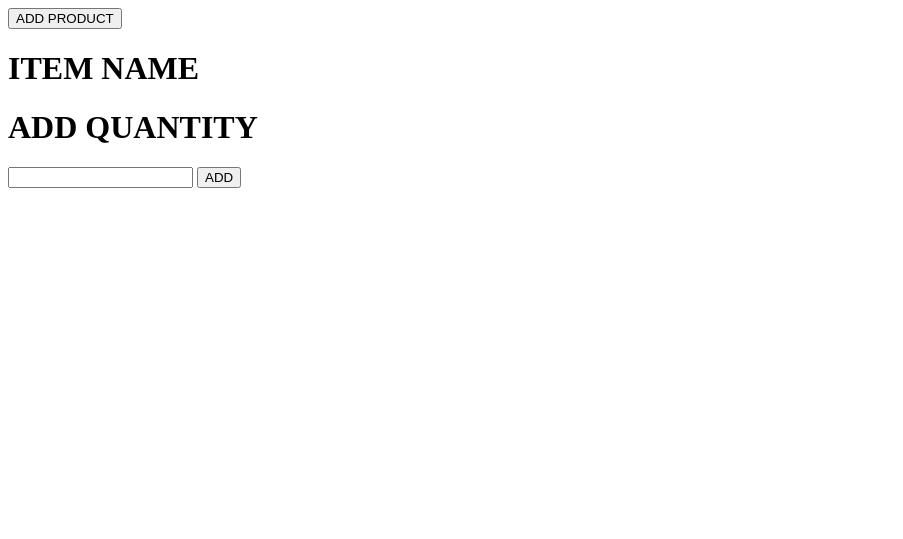
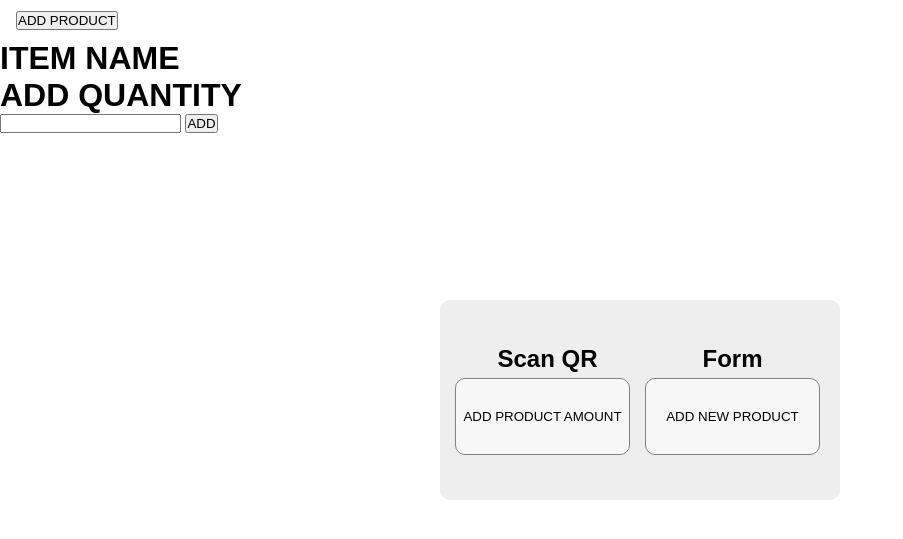
Before and after one commit to Feeder029/POS-main, a PHP site: page /inventoryInOut.php in a window 1280 px wide. Shown: the top 539 px of the page, without its empty margins (0-903 px from the left). Run offline with PHP 8.4, Linux system fonts and the light colour scheme.

Commit message:
semi-design update in inventoryInOut.css and php
inventoryInOut.css and php

```diff
--- a/POS-main/InAndOut/inventoryInOut.css
+++ b/POS-main/InAndOut/inventoryInOut.css
@@ -1,9 +1,158 @@
+*{
+    box-sizing: border-box;
+    margin: 0;
+    padding: 0;
+    font-family: sans-serif;
+}
+nav{
+    display: flex;
+    align-items: center;
+    width: 100%;
+    height: 5vh;
+    padding-left:2vh ;
+}
+.main-form-container{
+    background-color: #eeeeee;
+    border-radius: 10px;
+    display: flex;
+    flex-direction: column;
+    justify-content: center;
+    align-items: center;
+}
+#add-container{
+    background-color: #eeeeee;
+    top: 50%;
+    left: 50%;
+    transform: translate(-50%, -50%);
+    border: none;
+    border-radius:10px;
+    width: 400px;
+    height: 200px;
+    display: flex;
+    justify-content: space-around;
+    align-items: center;
+    padding-left: 20px;
+    padding-right: 20px;
+    gap: 10px;
+}
+#add-container h1{
+    font-size: x-large;
+}
+.scan-qr{
+    width: 50%;
+    height: 55%;
+    display: flex;
+    flex-direction: column;
+    justify-content: center;
+    align-items: center;
+    gap: 5px;
+
+}
+.fillup-form{
+    width: 50%;
+    height: 55%;
+    display: flex;
+    flex-direction: column;
+    justify-content: center;
+    align-items: center;
+    gap: 5px;
+}
+#add-container button{
+    height: 100%;
+    width: 100%;
+    border-radius: 10px;
+    border: 1px solid grey;
+    cursor: pointer;
+    background-color: #F7F7F7;
+
+}
+#add-container button:hover{
+    background-color: #fff;
+}
+.add-product{
+    margin-right: 10px;
+}
+
 #add-new-container{
-    max-height: 300px;
-    max-width: 350px;
+    min-height: 300px;
+    min-width: 350px;
+    top: 50%;
+    left: 50%;
+    transform: translate(-50%, -50%);
+    border: none;
 }
 
 form{
     display: flex;
     flex-direction: column;
+    width: 500px;
+    height: 550px;
+
+    border-radius: 10px;
+    padding: 10px;
+    gap: 5px;
 }
+#addProductForm select{
+height: 30px;
+border-radius: 5px;
+border: none;
+
+}
+#addProductForm input{
+    height: 30px;
+    border-radius: 5px;
+    border: none;
+}
+#addProductForm textarea{
+    border-radius: 5px;
+    border: none;
+}
+#addProductForm .submit-btn{
+    height: 30px;
+    border-radius: 5px;
+    border: none;
+    background-color: #3A7D44;
+    color: aliceblue;
+    margin-top: 30px;
+}
+.close-btn{
+    justify-content: center;
+    height: 30px;
+    width: 96%;
+    border-radius: 5px;
+    border: none;
+    background-color: #D84040;
+    color: aliceblue;
+    padding: 5px;
+    margin-bottom: 10px;
+}
+
+#add-product{
+    top: 50%;
+    left: 50%;
+    transform: translate(-50%, -50%);
+    width: 400px;
+    height: 400px;
+    align-items: center;
+    padding: 10px;
+    border: none;
+    background-color: #eeeeee;
+    border-radius: 10px;
+}
+#start-scan{
+    height: 30px;
+    width: 100%;
+    border-radius: 5px;
+    border: none;
+    background-color: #0D92F4;
+    color: aliceblue;
+    padding: 5px;
+
+}
+.scan-container{
+    display: flex;
+    justify-content: center;
+    align-items: center;
+    flex-direction: column;
+    gap: 10px;
+}
--- a/POS-main/InAndOut/inventoryInOut.php
+++ b/POS-main/InAndOut/inventoryInOut.php
@@ -7,18 +7,29 @@
     <link rel="stylesheet" href="inventoryInOut.css?v=1.0.2">
 </head>
 <body>
+    <nav>
         <button popovertarget="add-container">ADD PRODUCT</button>
+    </nav>
+
 
     <div id="add-container" popover>
-        <button popovertarget="add-product">ADD PRODUCT AMOUNT</button>
+        <div class="scan-qr"> <h1>Scan QR</h1>
+            <button class="add-product" popovertarget="add-product">ADD PRODUCT AMOUNT</button>
+        </div>
+        <div class="fillup-form"> <h1>Form</h1>
             <button popovertarget="add-new-container">ADD NEW PRODUCT</button>
+        </div>
     </div>
 
     <div id="add-product" popover>
+        <div class="scan-container">
             <h1>SCAN THE QR</h1>
             <button id="start-scan">Start QR Scan</button>
             <p id="qr-result">Waiting for scan...</p>
         </div>
+
+    </div>
+
 
         <div id="add-quantity">
             <h1 id="product-name">ITEM NAME</h1>
@@ -28,7 +39,10 @@
         </div>
 
 
+
+
 <div id="add-new-container" popover>
+    <div class="main-form-container">
         <form id="addProductForm">
             <select name="category" id="category" required>
                 <option value="0">Select Category</option>
@@ -71,11 +85,13 @@
                 <option value="2">Supplier 102</option>
                 <option value="3">Supplier 103</option>
             </select>
-            <button type="submit">SUBMIT</button>
+            <button class="submit-btn" type="submit">SUBMIT</button>
         </form>
 
-        <button popovertarget="add-new-container" popovertargetaction="hide">CLOSE</button>
+        <button class="close-btn" popovertarget="add-new-container" popovertargetaction="hide">CLOSE</button>
     </div>
+</div>
+
 
     <script src="inventoryIntOut.js?v=1.0.2"></script>
 </body>
```
Also changed, not shown: POS-main/POS-ims/inventory.csv (+6 -78 lines). Lines whose indentation alone changed are shown as unchanged.
